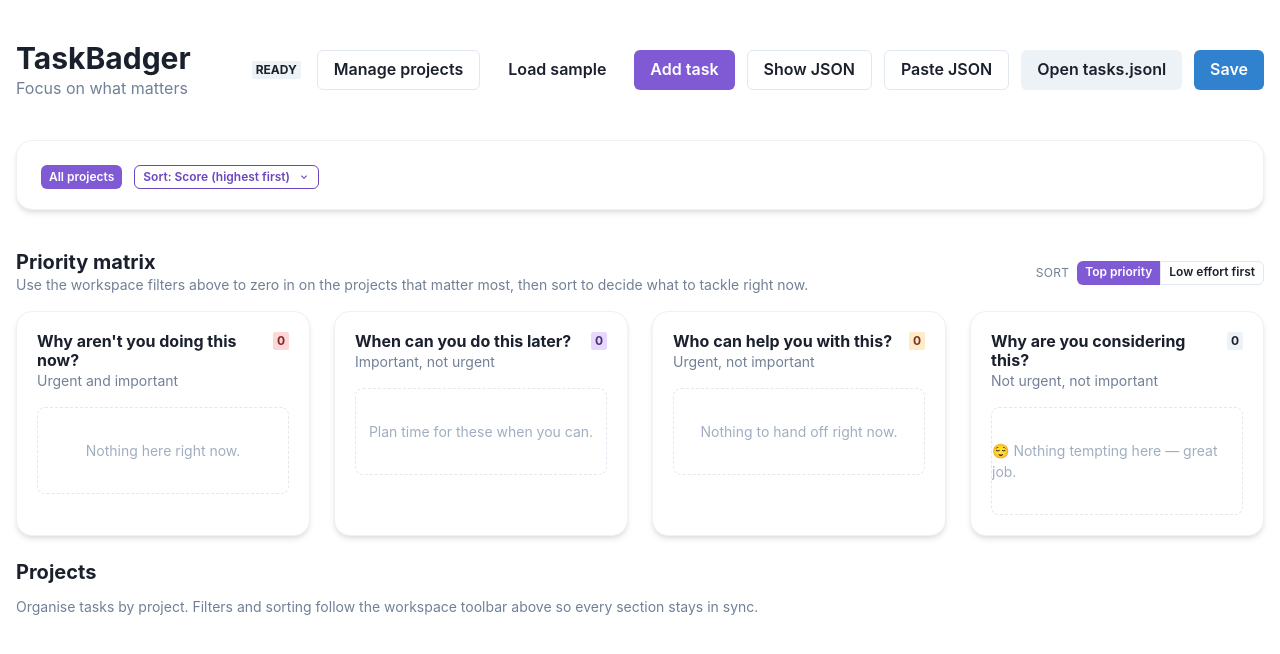
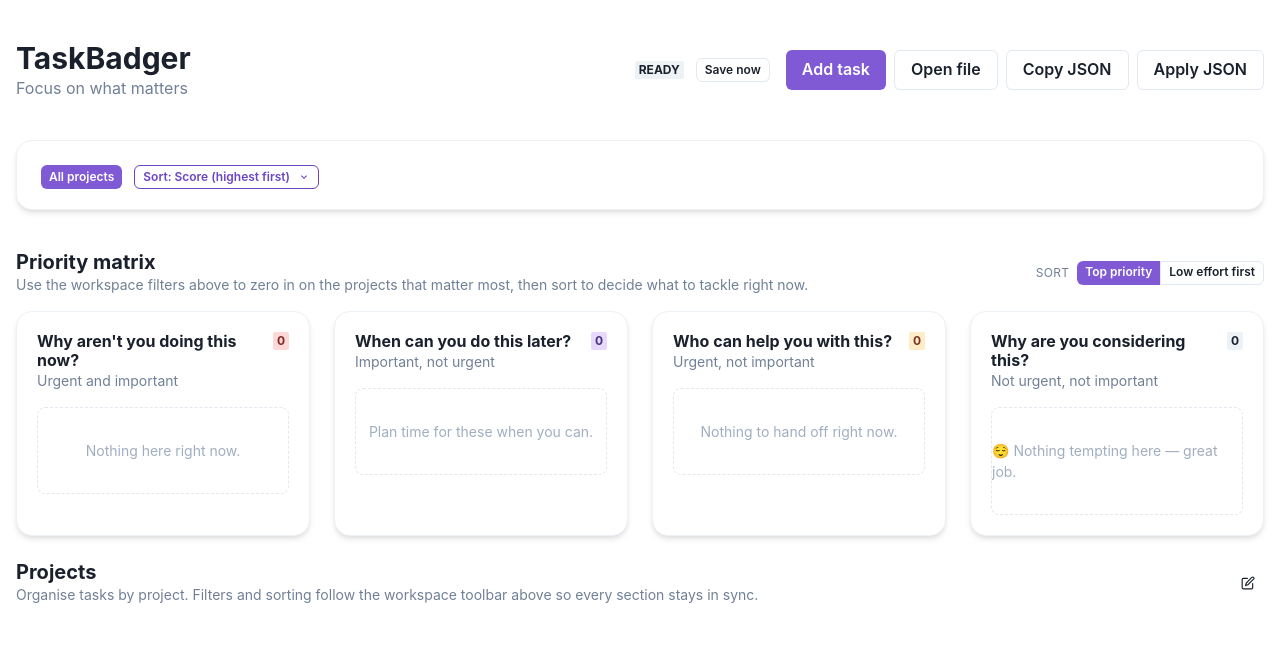
Before and after one commit to ashokfernandez/FocusBadger, a React (Vite) app: page / in a window 1280 px wide. Shown: the top 654 px of the page. Built offline with nearby package versions, Linux system fonts and the light colour scheme.

Commit message:
style(ui): simplify header and assistant workflow

```diff
--- a/src/App.jsx
+++ b/src/App.jsx
@@ -1,10 +1,13 @@
 import { Children, useCallback, useEffect, useMemo, useRef, useState } from "react";
 import {
+  Alert,
+  AlertIcon,
   Badge,
   Box,
   Button,
   ButtonGroup,
   Checkbox,
+  CloseButton,
   Container,
   Flex,
   FormControl,
@@ -45,7 +48,7 @@ import {
   useClipboard,
   useDisclosure
 } from "@chakra-ui/react";
-import { CheckIcon, CheckCircleIcon, ChevronDownIcon, CopyIcon, DeleteIcon, WarningTwoIcon } from "@chakra-ui/icons";
+import { CheckIcon, CheckCircleIcon, ChevronDownIcon, CopyIcon, DeleteIcon, EditIcon, WarningTwoIcon } from "@chakra-ui/icons";
 import { motion } from "framer-motion";
 import { bucket, score } from "./model.js";
 import {
@@ -308,7 +311,7 @@ function AddTaskModal({ isOpen, onClose, onCreate, projects = [], onCreateProjec
   );
 }
 
-function SaveStatusIndicator({ state }) {
+function SaveStatusIndicator({ state, onSave }) {
   if (state.status === "saving") {
     return (
       <HStack spacing={2} color="blue.500" fontSize="sm">
@@ -320,6 +323,7 @@ function SaveStatusIndicator({ state }) {
 
   if (state.status === "saved") {
     return (
+      <HStack spacing={3} align="center">
         <MotionBadge
           colorScheme="green"
           variant="subtle"
@@ -333,22 +337,42 @@ function SaveStatusIndicator({ state }) {
         >
           <CheckCircleIcon /> Saved
         </MotionBadge>
+        {onSave ? (
+          <Button size="xs" variant="outline" onClick={onSave}>
+            Save anyway
+          </Button>
+        ) : null}
+      </HStack>
     );
   }
 
   if (state.status === "dirty") {
     return (
+      <HStack spacing={3} align="center">
         <Badge colorScheme="orange" variant="subtle" fontSize="xs">
           Unsaved changes
         </Badge>
+        {onSave ? (
+          <Button size="xs" colorScheme="orange" onClick={onSave}>
+            Save now
+          </Button>
+        ) : null}
+      </HStack>
     );
   }
 
   if (state.status === "unsynced") {
     return (
+      <HStack spacing={3} align="center">
         <Badge colorScheme="purple" variant="subtle" fontSize="xs">
-        Changes not linked to a file
+          Unsynced changes
         </Badge>
+        {onSave ? (
+          <Button size="xs" variant="outline" onClick={onSave}>
+            Save
+          </Button>
+        ) : null}
+      </HStack>
     );
   }
 
@@ -362,9 +386,16 @@ function SaveStatusIndicator({ state }) {
   }
 
   return (
+    <HStack spacing={3} align="center">
       <Badge colorScheme="gray" variant="subtle" fontSize="xs">
         Ready
       </Badge>
+      {onSave ? (
+        <Button size="xs" variant="outline" onClick={onSave}>
+          Save now
+        </Button>
+      ) : null}
+    </HStack>
   );
 }
 
@@ -1204,6 +1235,7 @@ export default function App() {
   const [jsonError, setJsonError] = useState("");
   const [jsonParsed, setJsonParsed] = useState(null);
   const [isJsonSaving, setIsJsonSaving] = useState(false);
+  const [showDemoBanner, setShowDemoBanner] = useState(false);
   const hasUnassignedTasks = useMemo(
     () => tasks.some((task) => !(task.project?.trim())),
     [tasks]
@@ -1236,6 +1268,13 @@ export default function App() {
       setJsonError(initial.error ?? "");
     }
   }, [jsonModal.isOpen, jsonExportText]);
+
+  useEffect(() => {
+    if (typeof window === "undefined") return;
+    if (!window.showOpenFilePicker) {
+      setShowDemoBanner(true);
+    }
+  }, []);
 
   useEffect(() => {
     setMatrixFilters((prev) => {
@@ -1660,6 +1699,7 @@ export default function App() {
         setProjects(projectList);
         setTasks(taskRecords);
         setSaveState({ status: taskRecords.length || projectList.length ? "unsynced" : "idle" });
+        setShowDemoBanner(false);
         return;
       } catch (error) {
         console.error(error);
@@ -1715,6 +1755,21 @@ export default function App() {
   return (
     <Container maxW="7xl" py={10}>
       <Stack spacing={10}>
+        {showDemoBanner ? (
+          <Alert status="info" variant="left-accent" borderRadius="xl" alignItems="center">
+            <AlertIcon />
+            <Box flex="1">
+              <Text fontWeight="medium">Exploring TaskBadger online?</Text>
+              <Text fontSize="sm" color="gray.700">
+                Load demo data to try the workspace without linking a local file. You can dismiss this banner after loading.
+              </Text>
+            </Box>
+            <Button size="sm" colorScheme="purple" onClick={handleLoadSample} mr={2}>
+              Load demo data
+            </Button>
+            <CloseButton position="static" onClick={() => setShowDemoBanner(false)} />
+          </Alert>
+        ) : null}
         <Flex align={{ base: "stretch", md: "center" }} direction={{ base: "column", md: "row" }} gap={4}>
           <Box>
             <Heading size="lg">TaskBadger</Heading>
@@ -1723,34 +1778,29 @@ export default function App() {
             </Text>
           </Box>
         <Flex {...HEADER_LAYOUT.container}>
-            <SaveStatusIndicator state={saveState} />
-            <Stack {...HEADER_LAYOUT.stack}>
-              <Button
-                variant="outline"
-                onClick={projectManagerDisclosure.onOpen}
-                {...HEADER_LAYOUT.button}
-              >
-                Manage projects
-              </Button>
-              <Button variant="ghost" onClick={handleLoadSample} {...HEADER_LAYOUT.button}>
-                Load sample
-              </Button>
+          <SaveStatusIndicator state={saveState} onSave={handleSaveFile} />
+          <Wrap spacing={2} justify="flex-end">
+            <WrapItem>
               <Button colorScheme="purple" onClick={addTaskDisclosure.onOpen} {...HEADER_LAYOUT.button}>
                 Add task
               </Button>
+            </WrapItem>
+            <WrapItem>
+              <Button variant="outline" onClick={handleOpenFile} {...HEADER_LAYOUT.button}>
+                Open file
+              </Button>
+            </WrapItem>
+            <WrapItem>
               <Button variant="outline" onClick={openJsonExport} {...HEADER_LAYOUT.button}>
-                Show JSON
+                Copy JSON
               </Button>
+            </WrapItem>
+            <WrapItem>
               <Button variant="outline" onClick={openJsonImport} {...HEADER_LAYOUT.button}>
-                Paste JSON
+                Apply JSON
               </Button>
-              <Button onClick={handleOpenFile} {...HEADER_LAYOUT.button}>
-                Open tasks.jsonl
-              </Button>
-              <Button colorScheme="blue" onClick={handleSaveFile} {...HEADER_LAYOUT.button}>
-                Save
-              </Button>
-            </Stack>
+            </WrapItem>
+          </Wrap>
         </Flex>
         </Flex>
 
@@ -1835,11 +1885,24 @@ export default function App() {
 
           <Box>
             <Stack spacing={3} mb={4}>
+              <Flex align="center" justify="space-between">
+                <Box>
                   <Heading size="md">Projects</Heading>
                   <Text fontSize="sm" color="gray.500">
                     Organise tasks by project. Filters and sorting follow the workspace toolbar above so every
                     section stays in sync.
                   </Text>
+                </Box>
+                <Tooltip label="Manage projects" placement="top">
+                  <IconButton
+                    aria-label="Manage projects"
+                    icon={<EditIcon />}
+                    size="sm"
+                    variant="ghost"
+                    onClick={projectManagerDisclosure.onOpen}
+                  />
+                </Tooltip>
+              </Flex>
             </Stack>
             <Stack spacing={5}>
               {projectGroups.map(({ name, projectKey, items }) => (
@@ -1893,17 +1956,20 @@ export default function App() {
       >
         <ModalOverlay />
         <ModalContent>
-          <ModalHeader>JSON export &amp; import</ModalHeader>
+          <ModalHeader>Assistant workflow</ModalHeader>
           <ModalCloseButton isDisabled={isJsonSaving} />
           <ModalBody>
             <Tabs index={jsonTabIndex} onChange={handleJsonTabChange} isLazy isFitted variant="enclosed">
               <TabList>
-                <Tab>Show JSON</Tab>
-                <Tab>Update from JSON</Tab>
+                <Tab>Copy for assistant</Tab>
+                <Tab>Apply assistant output</Tab>
               </TabList>
               <TabPanels>
                 <TabPanel px={0} pt={4} pb={2}>
                   <Stack spacing={4} align="flex-start">
+                    <Text fontSize="sm" color="gray.600">
+                      Share this payload with your LLM assistant. It includes projects first followed by tasks.
+                    </Text>
                     <Button
                       size="sm"
                       variant={clipboard.hasCopied ? "solid" : "outline"}
@@ -1932,6 +1998,9 @@ export default function App() {
                 </TabPanel>
                 <TabPanel px={0} pt={4} pb={2}>
                   <Stack spacing={4}>
+                    <Text fontSize="sm" color="gray.600">
+                      Paste the assistant output below. JSON arrays and JSONL are both accepted. We validate every task before applying.
+                    </Text>
                     <FormControl isInvalid={Boolean(jsonError)}>
                       <FormLabel>Paste updated JSON</FormLabel>
                       <Textarea
@@ -1961,7 +2030,7 @@ export default function App() {
                   isDisabled={!canSaveJson || isJsonSaving}
                   isLoading={isJsonSaving}
                 >
-                  Save JSON
+                  Apply JSON
                 </Button>
               ) : null}
             </HStack>
```
Lines whose indentation alone changed are shown as unchanged.
